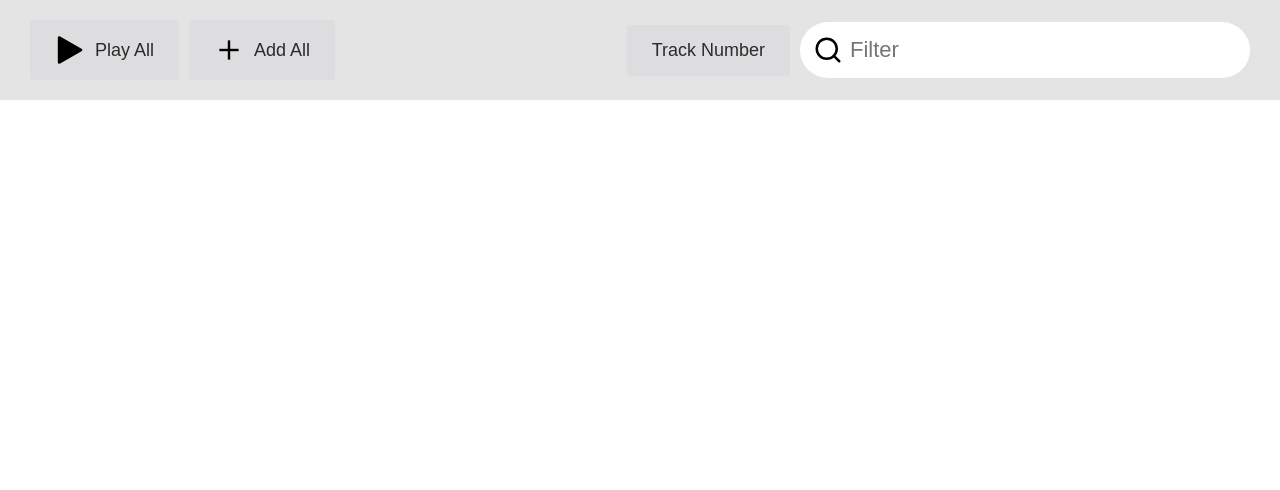
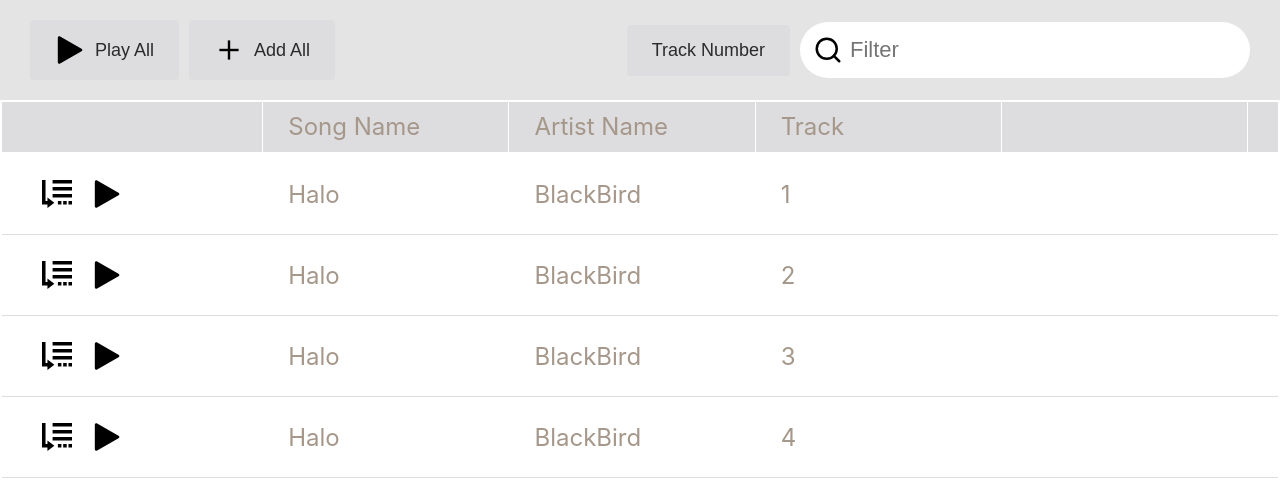
Before and after one commit to Artur-Petrosyan/music_player, a React (Create React App) app: page / in a window 1280 px wide. Shown: the top 490 px of the page. Built offline with nearby package versions, Linux system fonts and the light colour scheme.

Commit message:
feat(components): SongList

```diff
--- a/src/core/ui/components/SongList.jsx
+++ b/src/core/ui/components/SongList.jsx
@@ -1,11 +1,80 @@
-import React from 'react';
+import React , { useEffect } from 'react';
+import styled from "styled-components";
+import { addSongs } from "src/app/Providers/store/songSlice";
+import { useDispatch , useSelector } from "react-redux";
+import { songs } from "src/app/songs/songsData";
+import SongRow from "./SongRow";
+import playIcon from 'src/app/assets/icons/play.svg'
+import moveIcon from 'src/app/assets/icons/move.svg'
+import Icon from "./styled-components/Icon";
 
+const StyledTable = styled.table`
+    width: 100%;
+    font-size: 24px;
+    color: rgba(165, 151, 138, 19);
+
+    & thead {
+        background-color: rgba(221, 220, 222, 183);
+        height: 50px;
+
+    }
+
+    & td {
+        display: flex;
+        justify-content: flex-start;
+        height: inherit;
+        padding: 10px;
+        width: 19%;
+        border-right: 1px white solid;
+        gap: 20px;
+    }
+`
 const SongList = () => {
+    const dispatch = useDispatch()
+    const songList = useSelector(( state ) => state.songs)
+
+    useEffect(() => {
+        dispatch(addSongs(songs))
+    } , [songList , dispatch]);
     return (
-        <div>
+        <StyledTable>
 
-        </div>
-    );
+            <thead>
+            <SongRow>
+                <td></td>
+                <td>Song Name</td>
+                <td>Artist Name</td>
+                <td>Track</td>
+                <td></td>
+            </SongRow>
+            </thead>
+
+
+            <tbody>
+            {songList.map(song => {
+                return (
+                    <SongRow key={song.id}>
+                        <td>
+                            <Icon src={moveIcon}/>
+                            <Icon src={playIcon}/>
+                        </td>
+                        <td>
+                            {song.songName}
+                        </td>
+                        <td>
+                            {song.artistName}
+                        </td>
+                        <td>
+                            {song.id}
+                        </td>
+                        <td></td>
+                    </SongRow>
+                )
+            })}
+            </tbody>
+        </StyledTable>
+    )
+        ;
 };
 
 export default SongList;
```
